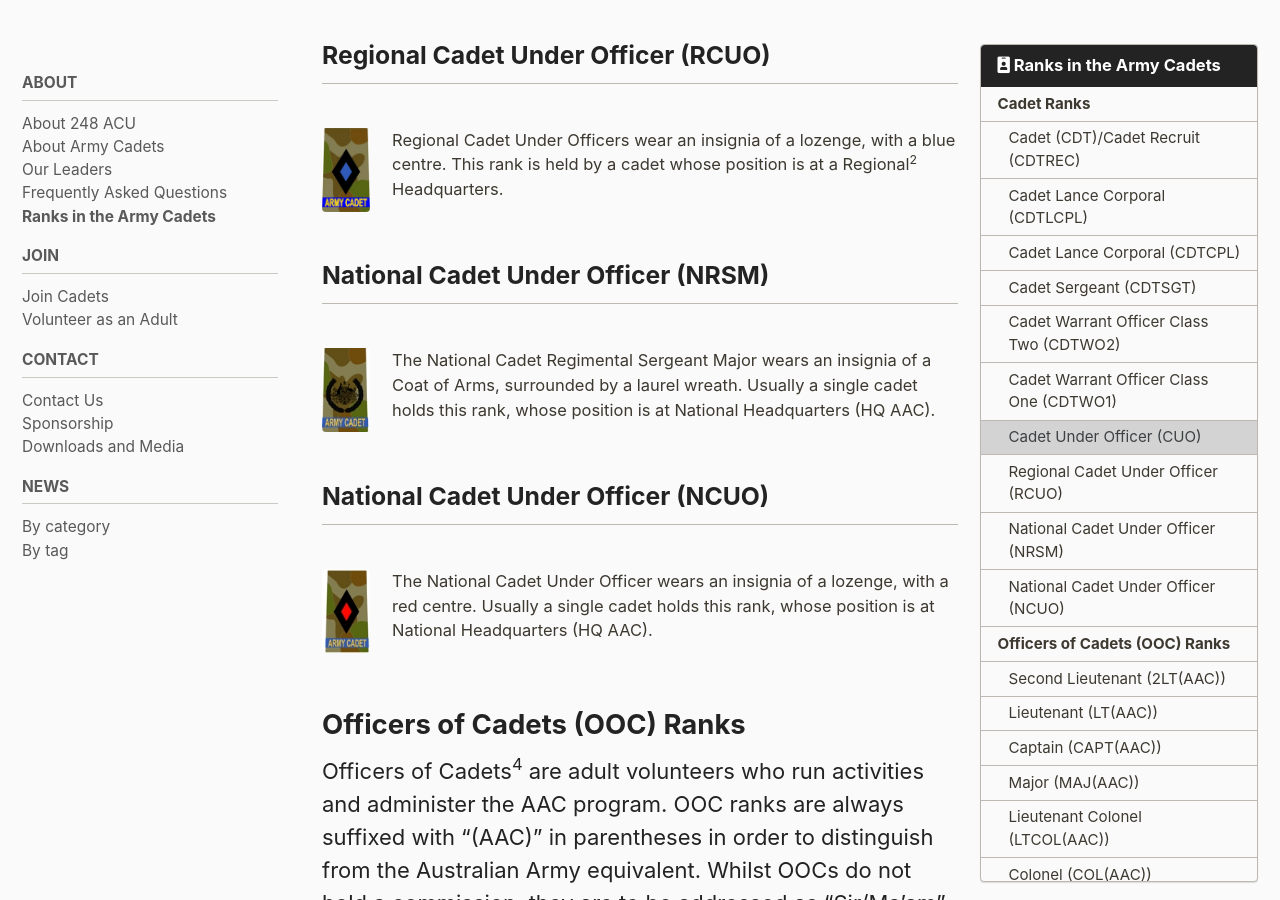
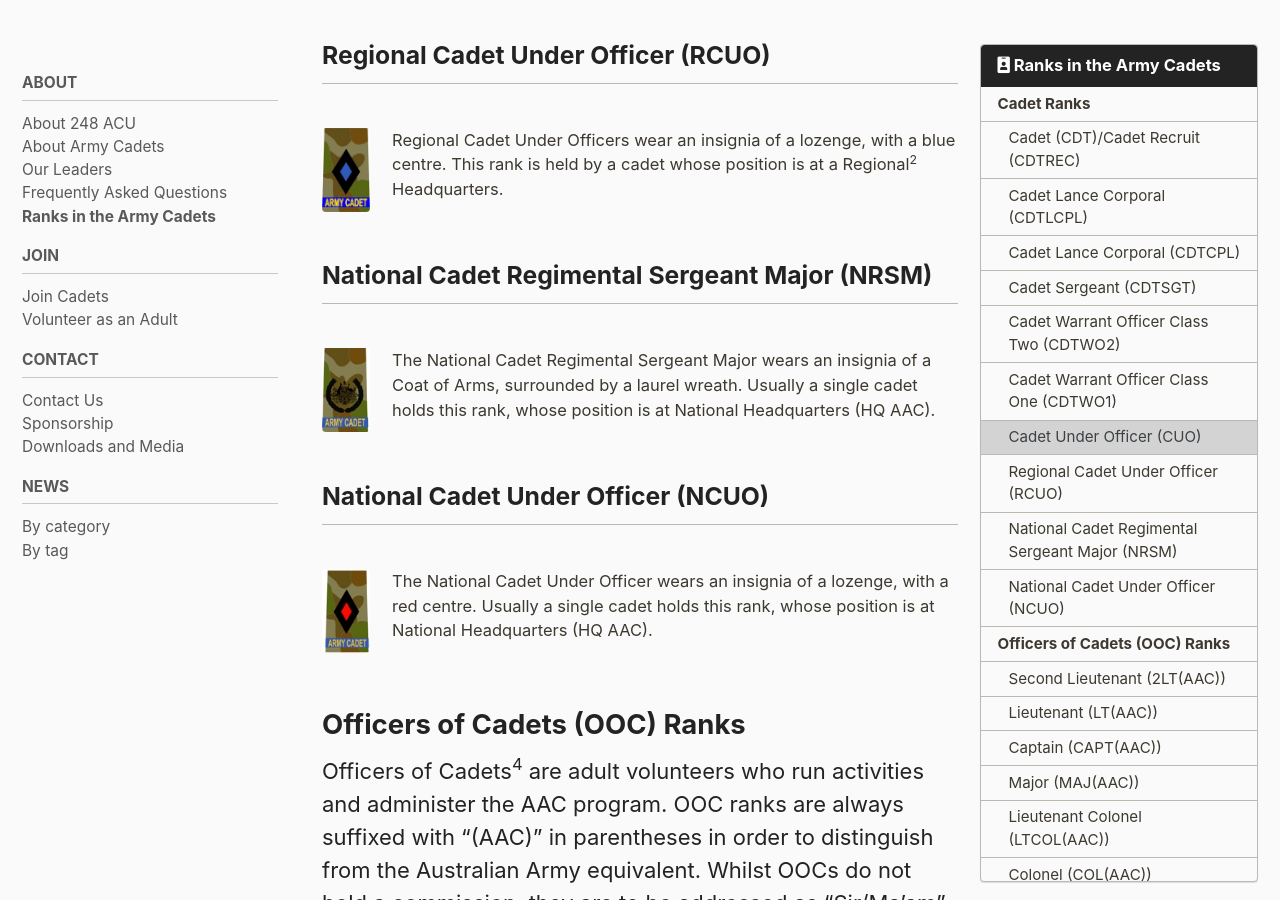
Before and after one commit to alansfyeung/248acu-website, a Jekyll site: the page built from _pages/ranks-in-the-aac.md, in a window 1280 px wide and 900 px high, scrolled down 2625 px. Built offline with Jekyll 4.4.1, drawn with Linux system fonts in a browser that asks for light colours; cached includes are drawn as plain includes.

Commit message:
Fix another typo in ranks

```diff
--- a/_pages/ranks-in-the-aac.md
+++ b/_pages/ranks-in-the-aac.md
@@ -77,7 +77,7 @@
 {% endcapture %}
 {% include badge-of-rank.html rank="rcuo" caption=caption_rcuo %}
 
-### National Cadet Under Officer (NRSM)
+### National Cadet Regimental Sergeant Major (NRSM)
 
 {% capture caption_nrsm %}
 The National Cadet Regimental Sergeant Major wears an insignia of a Coat of Arms, surrounded by a laurel wreath. Usually a single cadet holds this rank, whose position is at National Headquarters (HQ AAC).
```
